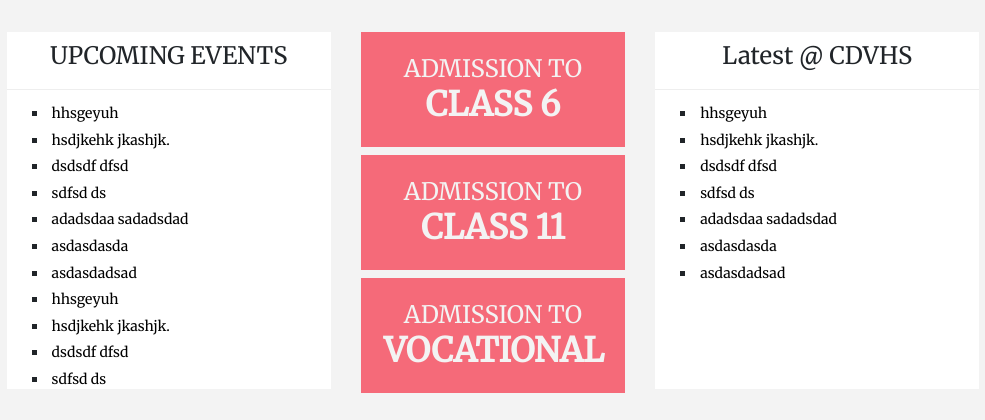
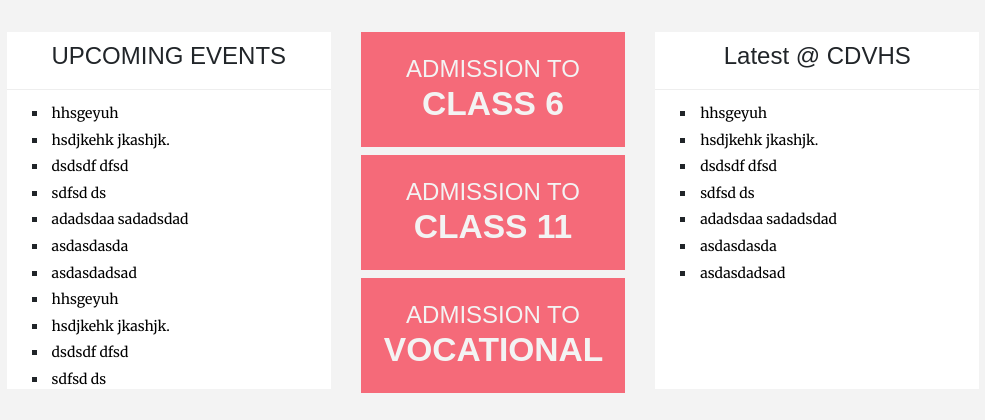
Before and after one commit to AmartyaDebnath/cdvhs, a plain HTML site: page index.html in a window 1280 px wide. Shown: the part 1251-1671 px from the top of the page, without its empty margins (132-1117 px from the left). Drawn offline with nearby package versions, Linux system fonts and the light colour scheme; a web font is replaced by a local one.

Commit message:
Update style.css

```diff
--- a/style.css
+++ b/style.css
@@ -9,6 +9,10 @@ body {
 a {
   text-decoration: none !important;
   color: #d9ecf2;
+}
+
+h4 {
+  font-family: Arial, Helvetica, sans-serif;
 }
 
 a:hover {
```
